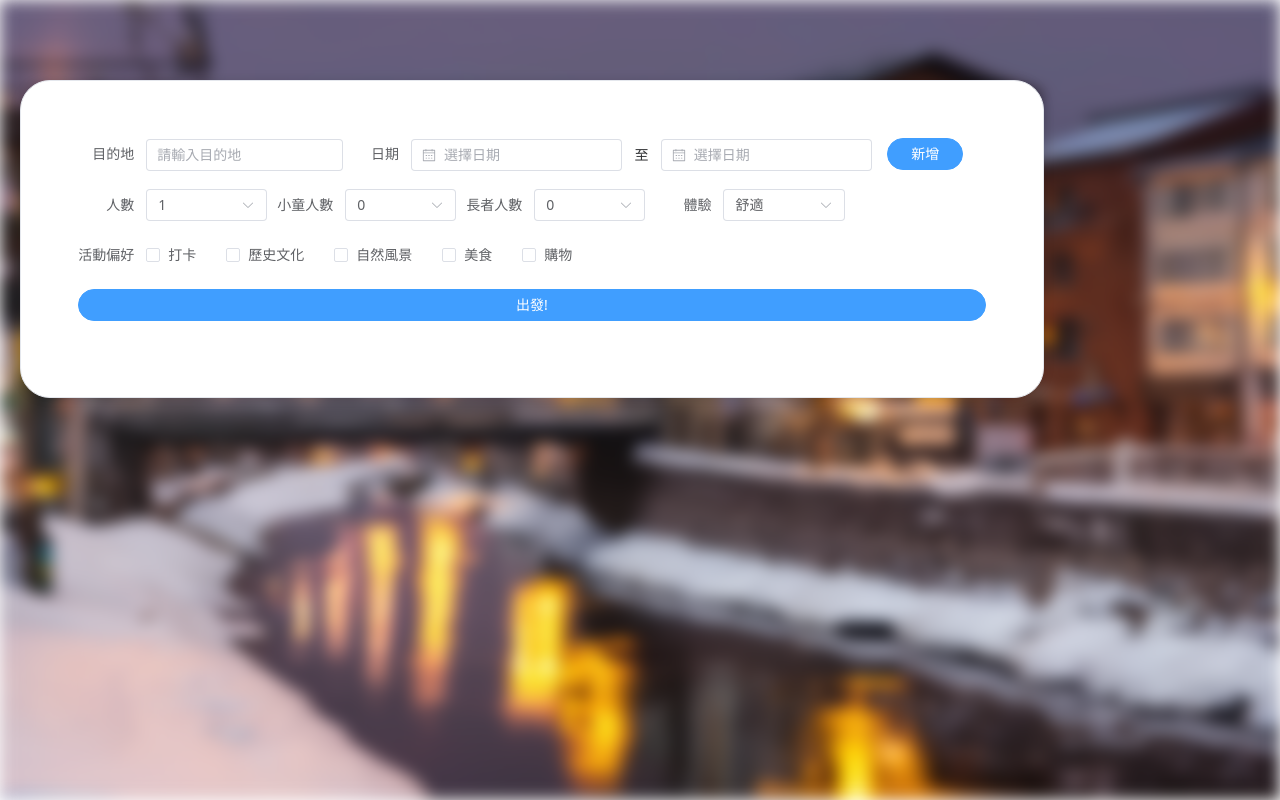
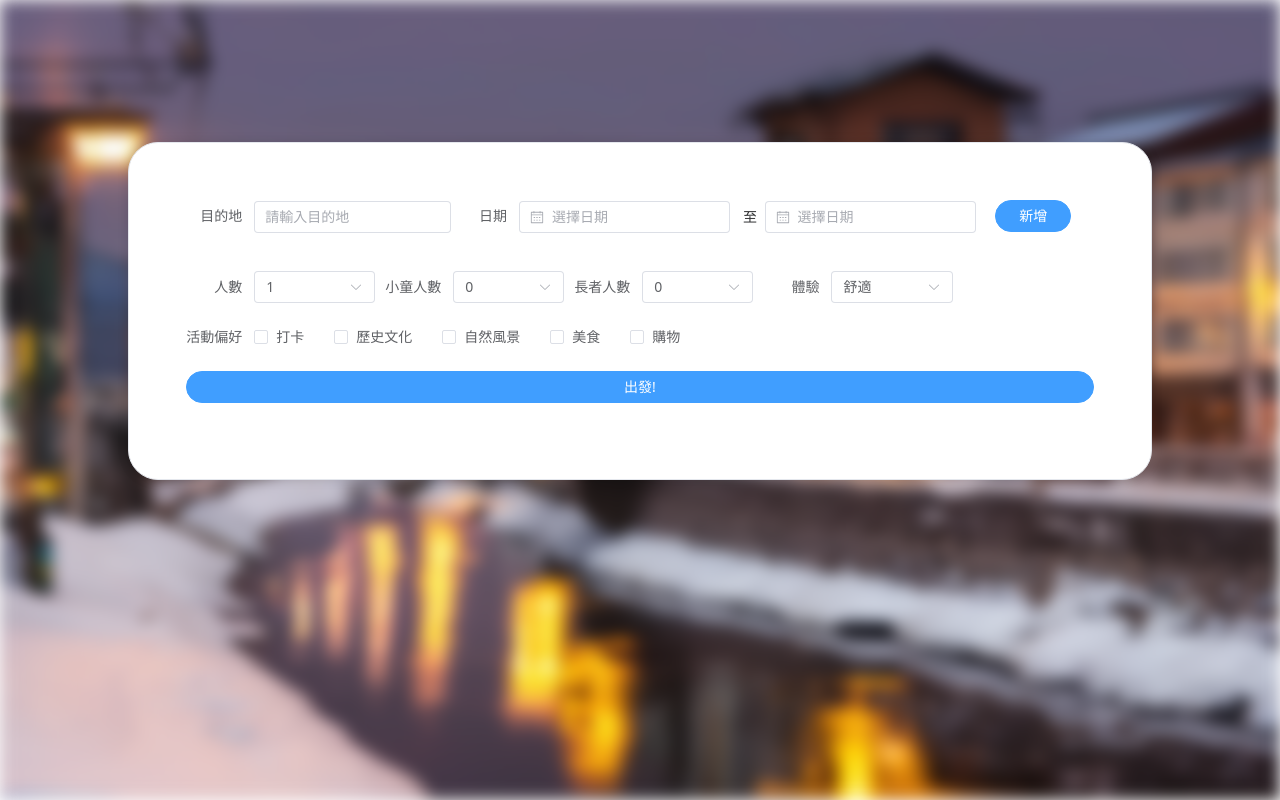
Before and after one commit to JackyHo-789/travista, a Vue app: page / in a window 1280 px wide. Built offline with nearby package versions, Linux system fonts and the light colour scheme.

Commit message:
card location

```diff
--- a/src/App.vue
+++ b/src/App.vue
@@ -7,7 +7,9 @@ import SearchForm from './components/SearchFrom.vue';
   <el-header>
   </el-header>
   <el-main>
-    <SearchForm></SearchForm>
+    <el-row class="row-bg">
+      <SearchForm></SearchForm>
+    </el-row>
   </el-main>
 </template>
 
@@ -30,4 +32,14 @@ import SearchForm from './components/SearchFrom.vue';
   filter: blur(8px);
 }
 
+.el-row{
+  height: 100%;
+  justify-content: center;
+  margin-top: 5%;
+}
+
+.el-main {
+  height: 100%;
+}
+
 </style>
--- a/src/components/SearchFrom.vue
+++ b/src/components/SearchFrom.vue
@@ -24,7 +24,7 @@
                         style="width: 100%"
                         />
                     </el-col>
-                    <el-col :span="2" class="text-center">
+                    <el-col :span="1" class="text-center" style="margin-left: 10px; margin-right: 5px;">
                         <span class="text-gray-500">至</span>
                     </el-col>
                     <el-col :span="11">
@@ -42,7 +42,7 @@
                 </el-col>
             </el-row>
 
-            <el-row>
+            <el-row style="margin-top: 20px;">
                 <el-col :span="5" style="margin-right: 10px;">
                     <el-form-item label="人數">
                         <el-select v-model="form.numpeople" placeholder="人數">
```
